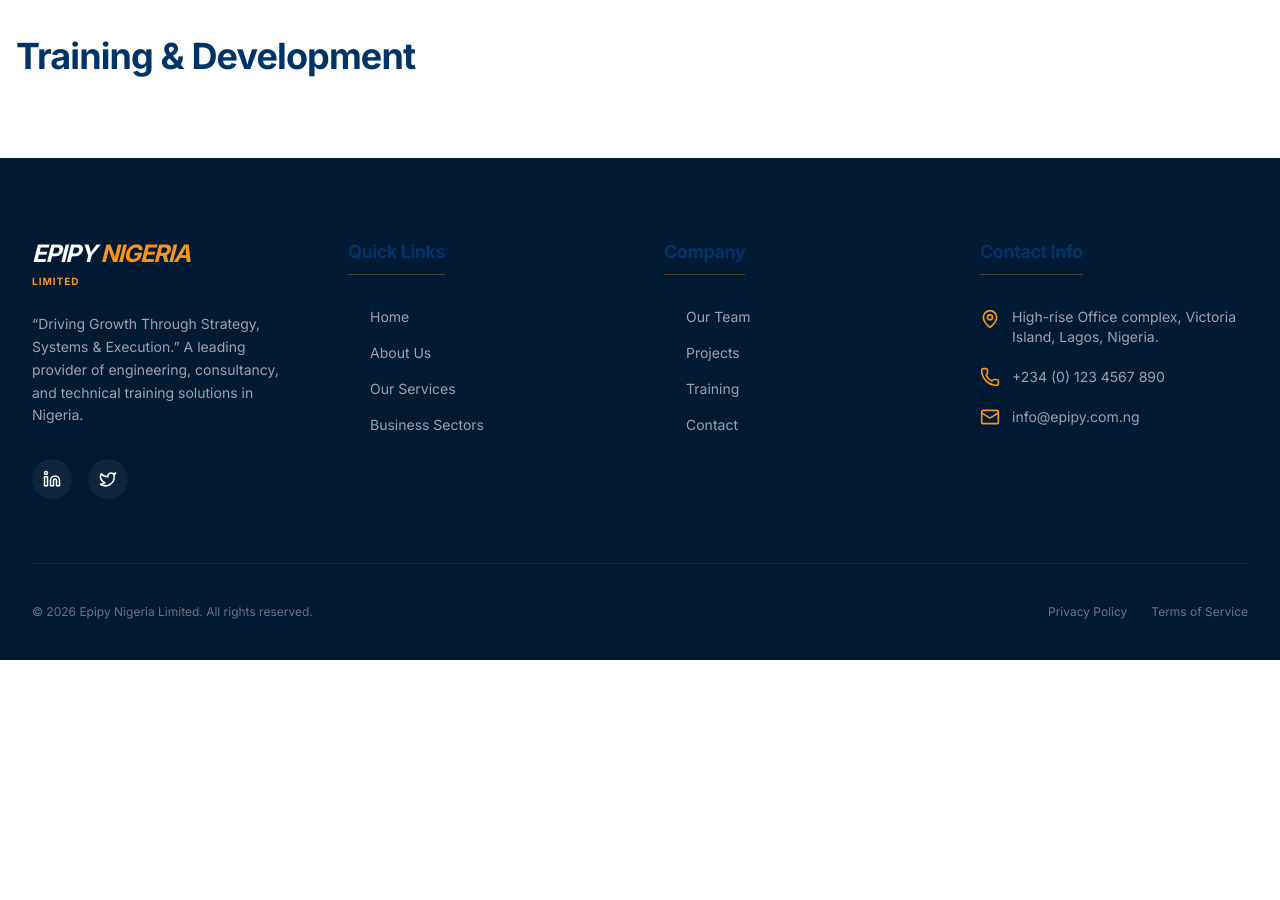
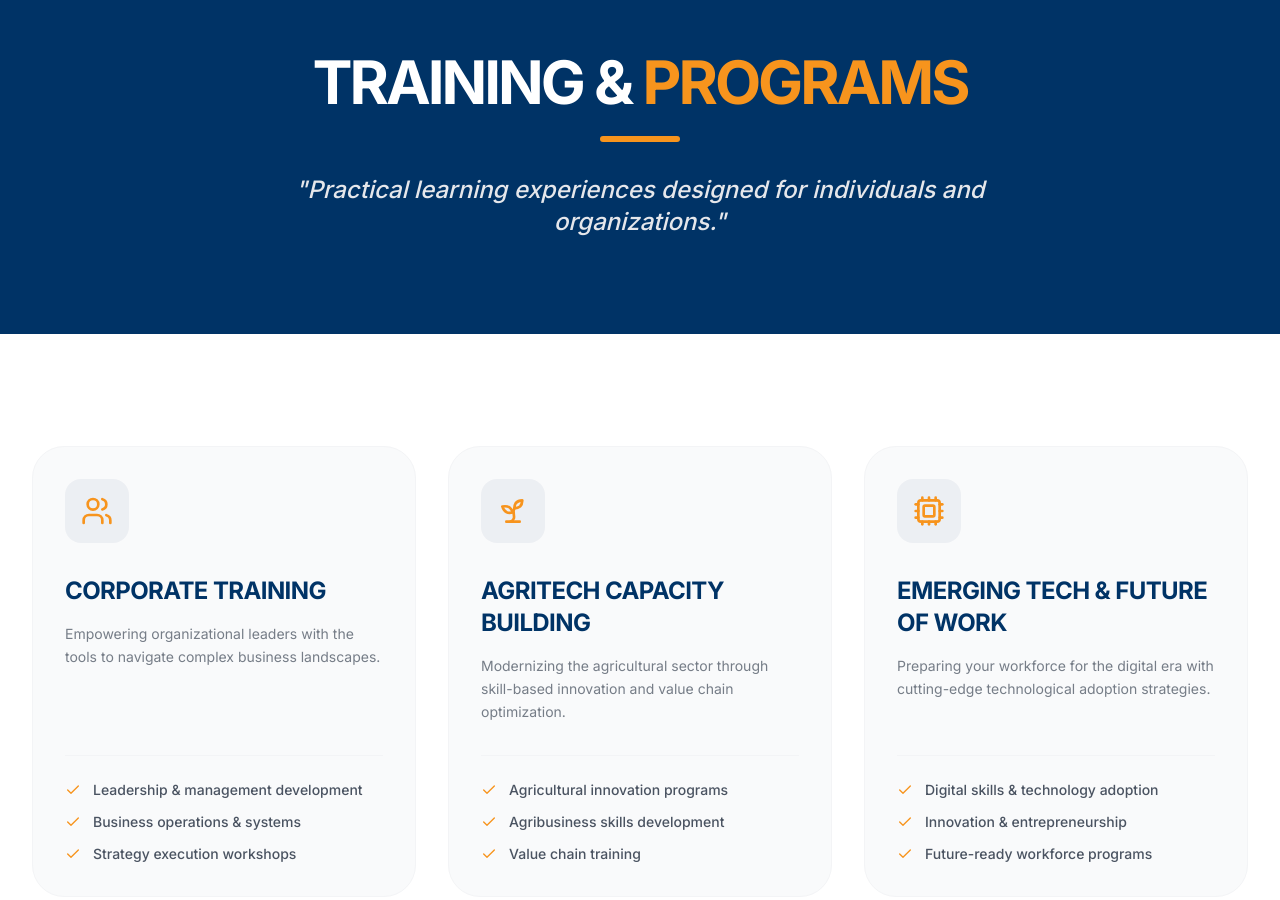
Before and after one commit to Abdul100-han/epipy.com, a React (Vite) app: page /training in a window 1280 px wide. Shown: the part 140-1040 px from the top of the page. Before the commit the page ends 800 px from the top, so only its background shows below. Built offline with nearby package versions, Linux system fonts and the light colour scheme.

Commit message:
Implement Training & Programs page with tailored education sections

```diff
--- a/src/App.jsx
+++ b/src/App.jsx
@@ -9,7 +9,7 @@ import Projects from './pages/Projects'; // Actual Projects component
 
 // Placeholder Pages
 const Sectors = () => <div className="container mx-auto px-4 py-20"><h1 className="text-4xl">Business Sectors</h1></div>;
-const Training = () => <div className="container mx-auto px-4 py-20"><h1 className="text-4xl">Training & Development</h1></div>;
+import Training from './pages/Training';
 const Contact = () => <div className="container mx-auto px-4 py-20"><h1 className="text-4xl">Contact Us</h1></div>;
 
 const App = () => {
--- /dev/null
+++ b/src/pages/Training.jsx
@@ -0,0 +1,168 @@
+import React from 'react';
+import { Link } from 'react-router-dom';
+import {
+    Users,
+    Sprout,
+    Cpu,
+    Layout,
+    Check,
+    ArrowUpRight,
+    Monitor,
+    Home
+} from 'lucide-react';
+import Section from '../components/Section';
+
+const Training = () => {
+    const corePrograms = [
+        {
+            title: "Corporate Training",
+            icon: <Users className="w-8 h-8 text-secondary" />,
+            offerings: [
+                "Leadership & management development",
+                "Business operations & systems",
+                "Strategy execution workshops"
+            ],
+            description: "Empowering organizational leaders with the tools to navigate complex business landscapes."
+        },
+        {
+            title: "Agritech Capacity Building",
+            icon: <Sprout className="w-8 h-8 text-secondary" />,
+            offerings: [
+                "Agricultural innovation programs",
+                "Agribusiness skills development",
+                "Value chain training"
+            ],
+            description: "Modernizing the agricultural sector through skill-based innovation and value chain optimization."
+        },
+        {
+            title: "Emerging Tech & Future of Work",
+            icon: <Cpu className="w-8 h-8 text-secondary" />,
+            offerings: [
+                "Digital skills & technology adoption",
+                "Innovation & entrepreneurship",
+                "Future-ready workforce programs"
+            ],
+            description: "Preparing your workforce for the digital era with cutting-edge technological adoption strategies."
+        }
+    ];
+
+    return (
+        <div className="overflow-hidden">
+            {/* --- Page Header --- */}
+            <Section bg="primary" className="!py-24 relative overflow-hidden">
+                <div className="absolute inset-x-0 top-0 h-1 bg-gradient-to-r from-transparent via-secondary/50 to-transparent" />
+                <div className="relative z-10 text-center max-w-3xl mx-auto">
+                    <h1 className="text-5xl md:text-6xl font-black text-white mb-6 uppercase tracking-tighter">
+                        Training & <span className="text-secondary">Programs</span>
+                    </h1>
+                    <div className="w-20 h-1.5 bg-secondary mx-auto mb-8 rounded-full" />
+                    <p className="text-xl md:text-2xl text-gray-200 font-medium leading-relaxed italic">
+                        "Practical learning experiences designed for individuals and organizations."
+                    </p>
+                </div>
+            </Section>
+
+            {/* --- Training Offerings Grid --- */}
+            <Section bg="white" className="!py-28">
+                <div className="grid grid-cols-1 md:grid-cols-3 gap-8">
+                    {corePrograms.map((program, index) => (
+                        <div key={index} className="flex flex-col bg-gray-50 p-8 rounded-[2rem] border border-gray-100 hover:bg-white hover:shadow-2xl hover:-translate-y-2 transition-all duration-500 group">
+                            <div className="w-16 h-16 rounded-2xl bg-primary/5 flex items-center justify-center mb-8 group-hover:bg-secondary group-hover:text-white transition-colors duration-500">
+                                {program.icon}
+                            </div>
+                            <h3 className="text-2xl font-black text-primary mb-4 group-hover:text-secondary transition-colors uppercase tracking-tight">
+                                {program.title}
+                            </h3>
+                            <p className="text-accent-dark/60 text-sm mb-8 leading-relaxed">
+                                {program.description}
+                            </p>
+
+                            <div className="space-y-3 mt-auto pt-6 border-t border-gray-100">
+                                {program.offerings.map((item, i) => (
+                                    <div key={i} className="flex items-start space-x-3 text-sm text-accent-dark/80 font-medium">
+                                        <Check className="w-4 h-4 text-secondary mt-0.5 flex-shrink-0" />
+                                        <span>{item}</span>
+                                    </div>
+                                ))}
+                            </div>
+                        </div>
+                    ))}
+                </div>
+            </Section>
+
+            {/* --- Custom Training Solutions Section --- */}
+            <Section bg="primary-dark" className="relative group overflow-hidden">
+                {/* Decorative Elements */}
+                <div className="absolute top-0 right-0 p-10 opacity-5">
+                    <Layout size={300} className="text-white" />
+                </div>
+
+                <div className="relative z-10 flex flex-col lg:flex-row items-center gap-16">
+                    <div className="w-full lg:w-3/5">
+                        <div className="inline-block px-4 py-1.5 bg-secondary/20 border border-secondary/30 rounded-lg text-secondary font-black text-xs uppercase tracking-[0.3em] mb-6">
+                            Tailored Excellence
+                        </div>
+                        <h2 className="text-4xl md:text-5xl font-black text-white mb-8 tracking-tighter uppercase leading-tight">
+                            Custom Training <br className="hidden md:block" /> Solutions
+                        </h2>
+                        <p className="text-xl text-gray-400 mb-10 leading-relaxed max-w-xl">
+                            We design needs-based curricula that align perfectly with your organizational goals, whether delivered on-site at your headquarters or through immersive virtual platforms.
+                        </p>
+
+                        <div className="grid grid-cols-1 sm:grid-cols-2 gap-8 mb-4">
+                            <div className="flex items-center space-x-4 bg-white/5 p-4 rounded-2xl border border-white/10">
+                                <div className="w-12 h-12 rounded-xl bg-secondary/20 flex items-center justify-center">
+                                    <Home className="w-6 h-6 text-secondary" />
+                                </div>
+                                <span className="text-white font-bold">On-Site Delivery</span>
+                            </div>
+                            <div className="flex items-center space-x-4 bg-white/5 p-4 rounded-2xl border border-white/10">
+                                <div className="w-12 h-12 rounded-xl bg-secondary/20 flex items-center justify-center">
+                                    <Monitor className="w-6 h-6 text-secondary" />
+                                </div>
+                                <span className="text-white font-bold">Virtual Platform</span>
+                            </div>
+                        </div>
+                    </div>
+
+                    <div className="w-full lg:w-2/5">
+                        <div className="p-8 md:p-12 bg-white rounded-[2.5rem] shadow-2xl relative">
+                            <h4 className="text-2xl font-black text-primary mb-6 uppercase tracking-tight">Our Process</h4>
+                            <ul className="space-y-6">
+                                {[
+                                    { t: "Needs Assessment", d: "Detailed analysis of skill gaps." },
+                                    { t: "Curriculum Design", d: "Tailoring content to your objectives." },
+                                    { t: "Execution & Delivery", d: "Expert-led practical sessions." }
+                                ].map((step, idx) => (
+                                    <li key={idx} className="flex space-x-4">
+                                        <div className="text-secondary font-black text-lg">0{idx + 1}.</div>
+                                        <div>
+                                            <p className="text-primary font-bold">{step.t}</p>
+                                            <p className="text-accent text-sm">{step.d}</p>
+                                        </div>
+                                    </li>
+                                ))}
+                            </ul>
+                        </div>
+                    </div>
+                </div>
+            </Section>
+
+            {/* Final CTA Section */}
+            <Section bg="white" className="!py-24 text-center">
+                <div className="max-w-2xl mx-auto">
+                    <h2 className="text-3xl md:text-4xl font-black text-primary mb-10 tracking-tighter uppercase">Ready to Empower Your Team?</h2>
+                    <Link
+                        to="/contact"
+                        className="inline-flex items-center space-x-3 px-12 py-5 bg-secondary text-primary-dark font-black rounded-xl hover:bg-primary hover:text-white transition-all transform hover:scale-105 shadow-2xl"
+                    >
+                        <span>REQUEST A TRAINING PROGRAM</span>
+                        <ArrowUpRight size={24} />
+                    </Link>
+                </div>
+            </Section>
+        </div>
+    );
+};
+
+export default Training;
```
